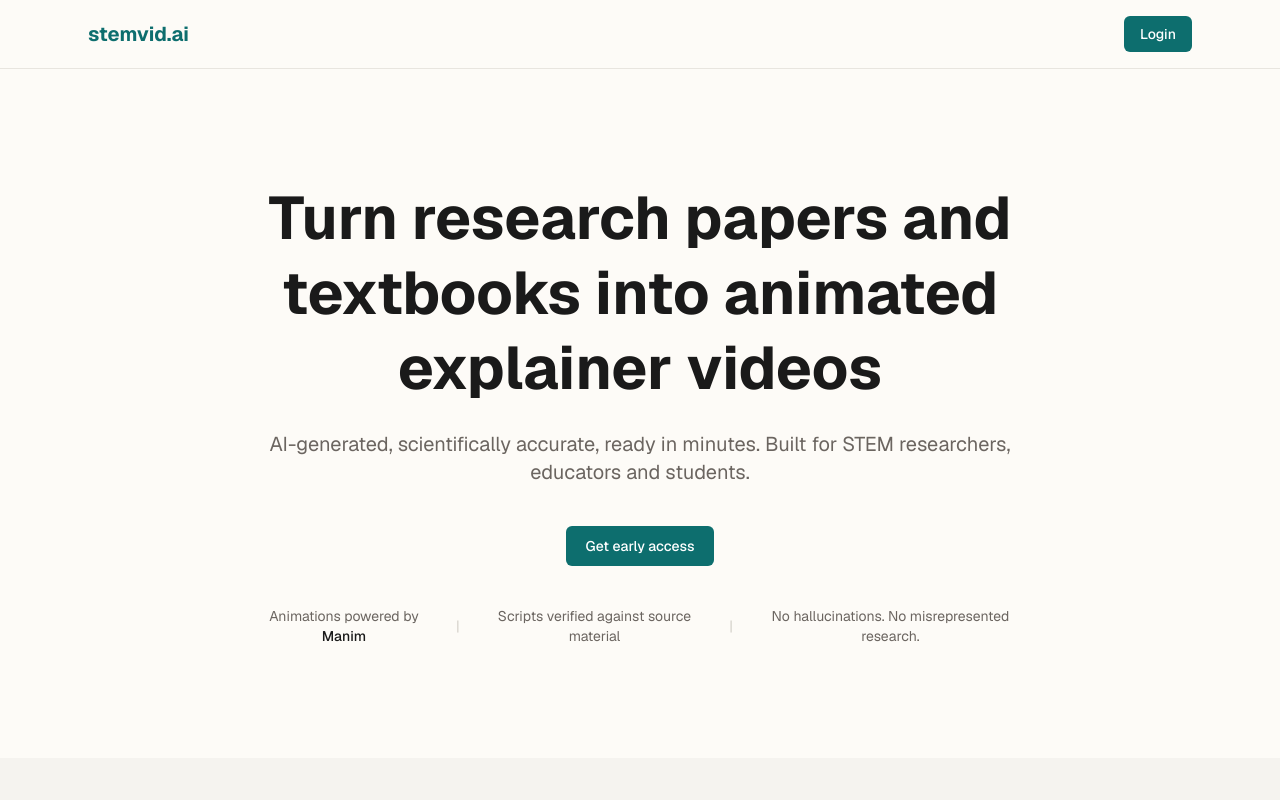
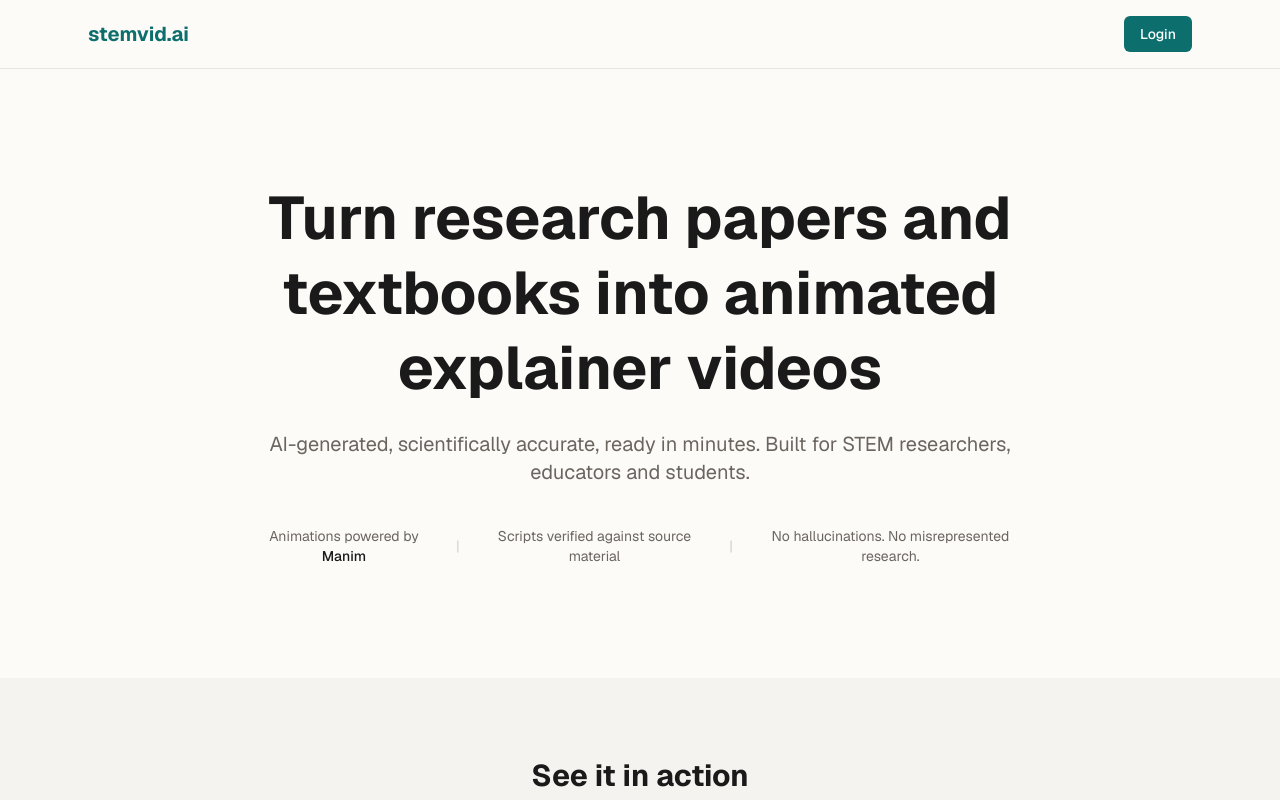
Before and after one commit to shwetavenkatesh/stemvid-frontend, a Next.js app: page / in a window 1280 px wide. Shown: the top 800 px of the page. Built offline with nearby package versions, Linux system fonts and the light colour scheme; no server answers.

Commit message:
Remove dead early-access CTA from Hero, keep Login as the only CTA
Users were clicking "Get early access" (a dead #early-access anchor
with no matching section) instead of the Login button in the navbar.

```diff
--- a/src/components/landing/Hero.tsx
+++ b/src/components/landing/Hero.tsx
@@ -1,6 +1,4 @@
 "use client";
-
-import Button from "@/components/shared/Button";
 
 export default function Hero() {
   return (
@@ -13,12 +11,6 @@ export default function Hero() {
           AI-generated, scientifically accurate, ready in minutes. Built for
           STEM researchers, educators and students.
         </p>
-
-        <div className="mt-10">
-          <a href="#early-access">
-            <Button>Get early access</Button>
-          </a>
-        </div>
 
         <div className="mt-10 flex flex-col items-center gap-3 text-sm text-gray-500 sm:flex-row sm:justify-center sm:gap-6">
           <span>
```
